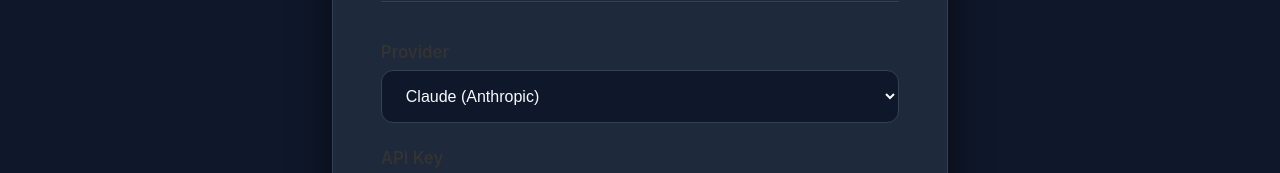
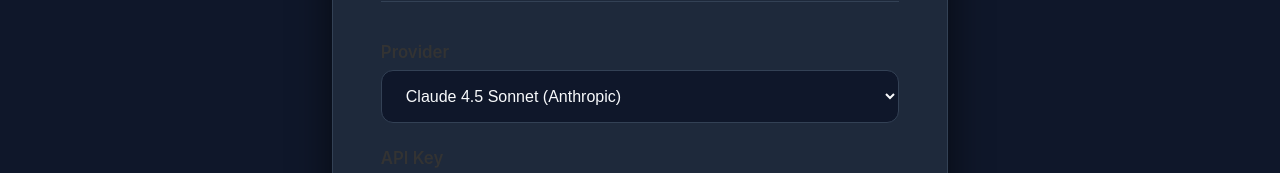
Before and after one commit to shangobashi/bs_v.0.1.1, a React (Create React App) app in the folder frontend/: page /settings in a window 1280 px wide. Shown: the part 312-485 px from the top of the page. Built offline with nearby package versions, Linux system fonts and the light colour scheme; no server answers.

Commit message:
Update provider dropdown labels to match new AI models

```diff
--- a/frontend/src/components/AgentChat.jsx
+++ b/frontend/src/components/AgentChat.jsx
@@ -458,9 +458,9 @@
                 disabled={loading}
                 style={{ width: '180px' }}
               >
-                <option value="claude">Claude</option>
-                <option value="openai">OpenAI</option>
-                <option value="gemini">Gemini</option>
+                <option value="claude">Claude 4.5 Sonnet</option>
+                <option value="openai">GPT-5.1</option>
+                <option value="gemini">Gemini 3 Pro</option>
               </select>
             </div>
 
--- a/frontend/src/components/ApiKeyManager.jsx
+++ b/frontend/src/components/ApiKeyManager.jsx
@@ -54,9 +54,9 @@
             onChange={(e) => setProvider(e.target.value)}
             disabled={loading}
           >
-            <option value="claude">Claude (Anthropic)</option>
-            <option value="openai">OpenAI (ChatGPT)</option>
-            <option value="gemini">Google Gemini</option>
+            <option value="claude">Claude 4.5 Sonnet (Anthropic)</option>
+            <option value="openai">GPT-5.1 (OpenAI)</option>
+            <option value="gemini">Gemini 3 Pro (Google)</option>
           </select>
         </div>
 
```
Also changed, not shown: 2 other files (tests, documents, lock files or other folders).
